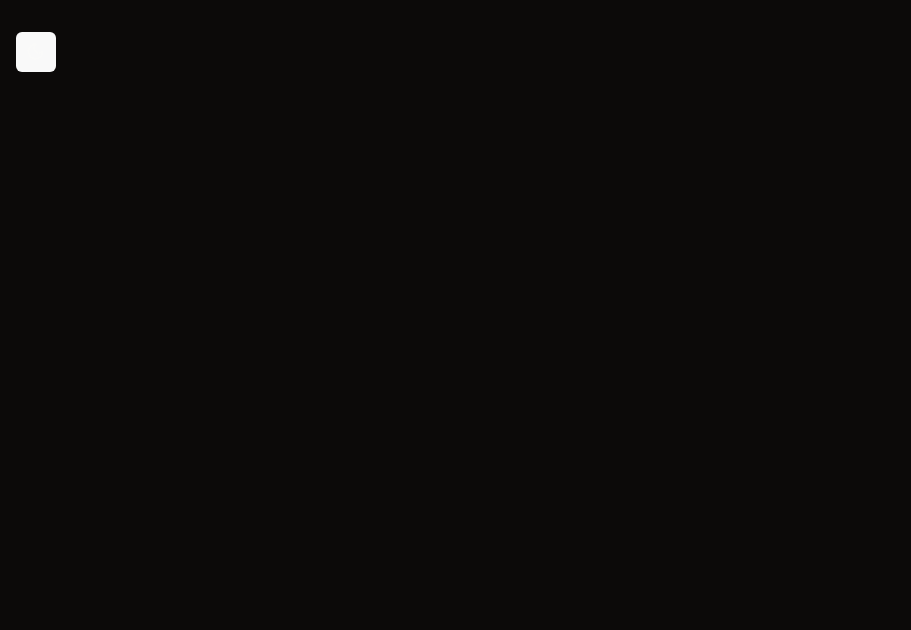
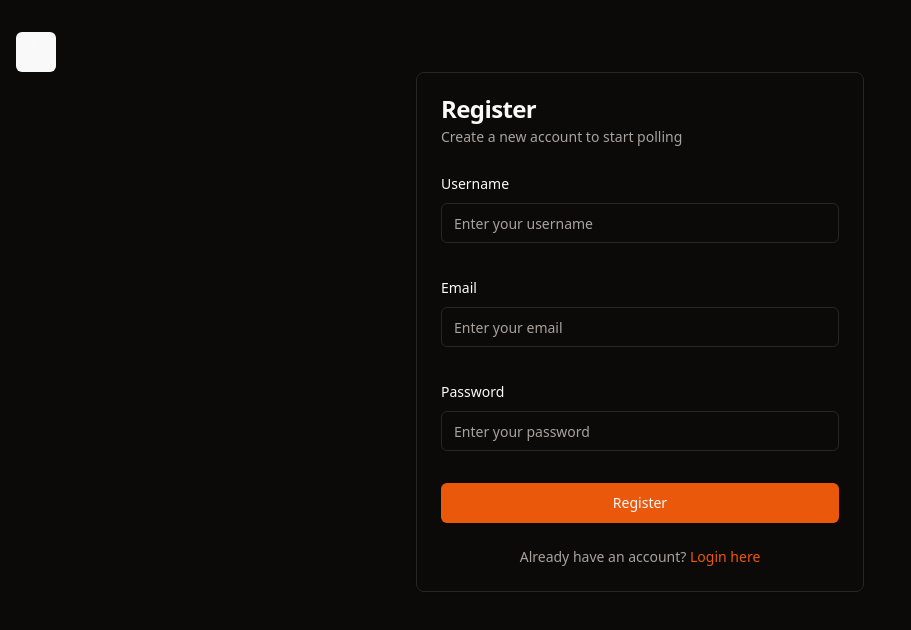
Before and after one commit to ZaeemT/polling-app, a React (Vite) app in the folder client/: page /register in a window 1280 px wide. Before the commit this address had no page. Shown: the top 630 px of the page, without its empty margins (0-911 px from the left). Built offline with nearby package versions, Linux system fonts and the light colour scheme.

Commit message:
Add: Register view on client

```diff
--- a/client/src/App.tsx
+++ b/client/src/App.tsx
@@ -4,6 +4,7 @@ import { ModeToggle } from "./components/mode-toggle"
 import { AuthProvider } from "./contexts/AuthContext"
 import SignIn from './views/auth/Login'
 import { Toaster } from './components/ui/toaster'
+import SignUp from './views/auth/Register'
 
 function App() {
   return (
@@ -15,6 +16,7 @@ function App() {
               <ModeToggle />
               <Routes>
                 <Route path='/login' element={<SignIn />} />
+                <Route path='/register' element={<SignUp />} />
               </Routes>
             </main>
             <Toaster />
--- /dev/null
+++ b/client/src/views/auth/Register.tsx
@@ -0,0 +1,123 @@
+import { useState } from 'react'
+import { useNavigate, Link } from 'react-router-dom'
+import { useAuth } from '@/contexts/AuthContext'
+import { Register } from '@/services/auth.service'
+import { Button } from '@/components/ui/button'
+import { Input } from '@/components/ui/input'
+import { Card, CardHeader, CardTitle, CardDescription, CardContent, CardFooter } from '@/components/ui/card'
+import { useToast } from '@/hooks/use-toast'
+import { zodResolver } from '@hookform/resolvers/zod'
+import * as z from 'zod'
+import { useForm } from 'react-hook-form'
+import { Form, FormControl, FormField, FormItem, FormLabel, FormMessage } from '@/components/ui/form'
+import { Loader2 } from 'lucide-react'
+
+const registerSchema = z.object({
+  username: z.string().min(3, { message: 'Username must be at least 3 characters long' }),
+  email: z.string().email({ message: 'Invalid email address' }),
+  password: z.string().min(6, { message: 'Password must be at least 6 characters long' }),
+})
+
+type RegisterFormValues = z.infer<typeof registerSchema>
+
+export default function SignUp() {
+  const [isLoading, setIsLoading] = useState(false)
+  const { login } = useAuth()
+  const navigate = useNavigate()
+  const { toast } = useToast()
+
+  const form = useForm<RegisterFormValues>({
+    resolver: zodResolver(registerSchema),
+    defaultValues: {
+      username: '',
+      email: '',
+      password: '',
+    },
+  })
+
+  const onSubmit = async (values: RegisterFormValues) => {
+    setIsLoading(true)
+    try {
+      const response = await Register(values.username, values.email, values.password)
+      login(response.data.token, response.data.user)
+      toast({
+        title: 'Registration Successful',
+        description: 'Welcome to the Polling App!',
+      })
+      navigate('/')
+    } catch (error) {
+      toast({
+        title: 'Registration Failed',
+        description: 'Please check your information and try again.',
+        variant: 'destructive',
+      })
+    } finally {
+      setIsLoading(false)
+    }
+  }
+
+  return (
+    <Card className="w-full max-w-md mx-auto">
+      <CardHeader>
+        <CardTitle>Register</CardTitle>
+        <CardDescription>Create a new account to start polling</CardDescription>
+      </CardHeader>
+      <CardContent>
+        <Form {...form}>
+          <form onSubmit={form.handleSubmit(onSubmit)} className="space-y-8">
+            <FormField
+              control={form.control}
+              name="username"
+              render={({ field }) => (
+                <FormItem>
+                  <FormLabel>Username</FormLabel>
+                  <FormControl>
+                    <Input placeholder="Enter your username" {...field} />
+                  </FormControl>
+                  <FormMessage />
+                </FormItem>
+              )}
+            />
+            <FormField
+              control={form.control}
+              name="email"
+              render={({ field }) => (
+                <FormItem>
+                  <FormLabel>Email</FormLabel>
+                  <FormControl>
+                    <Input placeholder="Enter your email" {...field} />
+                  </FormControl>
+                  <FormMessage />
+                </FormItem>
+              )}
+            />
+            <FormField
+              control={form.control}
+              name="password"
+              render={({ field }) => (
+                <FormItem>
+                  <FormLabel>Password</FormLabel>
+                  <FormControl>
+                    <Input type="password" placeholder="Enter your password" {...field} />
+                  </FormControl>
+                  <FormMessage />
+                </FormItem>
+              )}
+            />
+            <Button className="w-full" type="submit" disabled={isLoading}>
+              {isLoading ? <Loader2/> : 'Register'}
+            </Button>
+          </form>
+        </Form>
+      </CardContent>
+      <CardFooter className="flex justify-center">
+        <p className="text-sm text-muted-foreground">
+          Already have an account?{' '}
+          <Link to="/login" className="text-primary hover:underline">
+            Login here
+          </Link>
+        </p>
+      </CardFooter>
+    </Card>
+  )
+}
```
